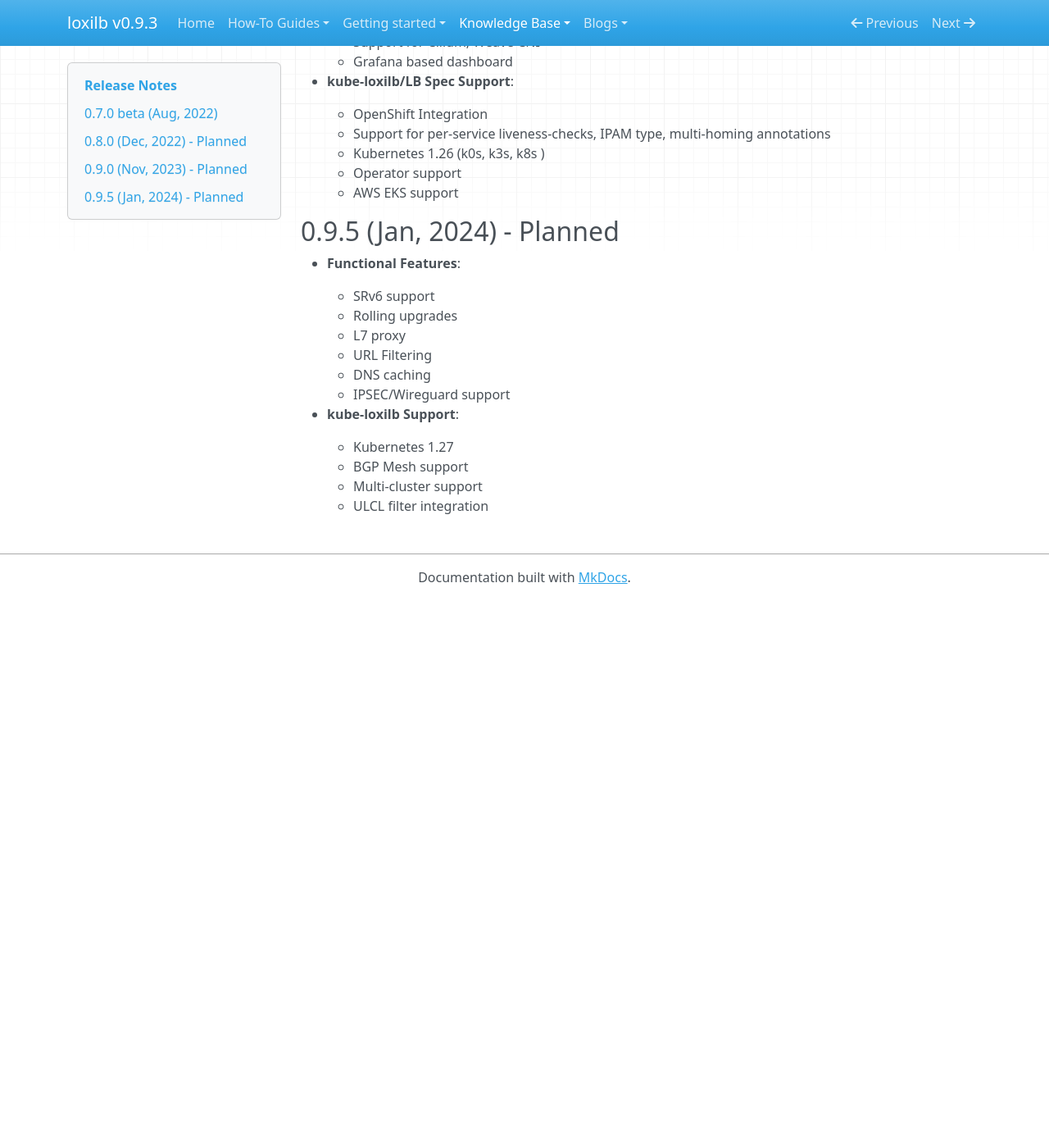
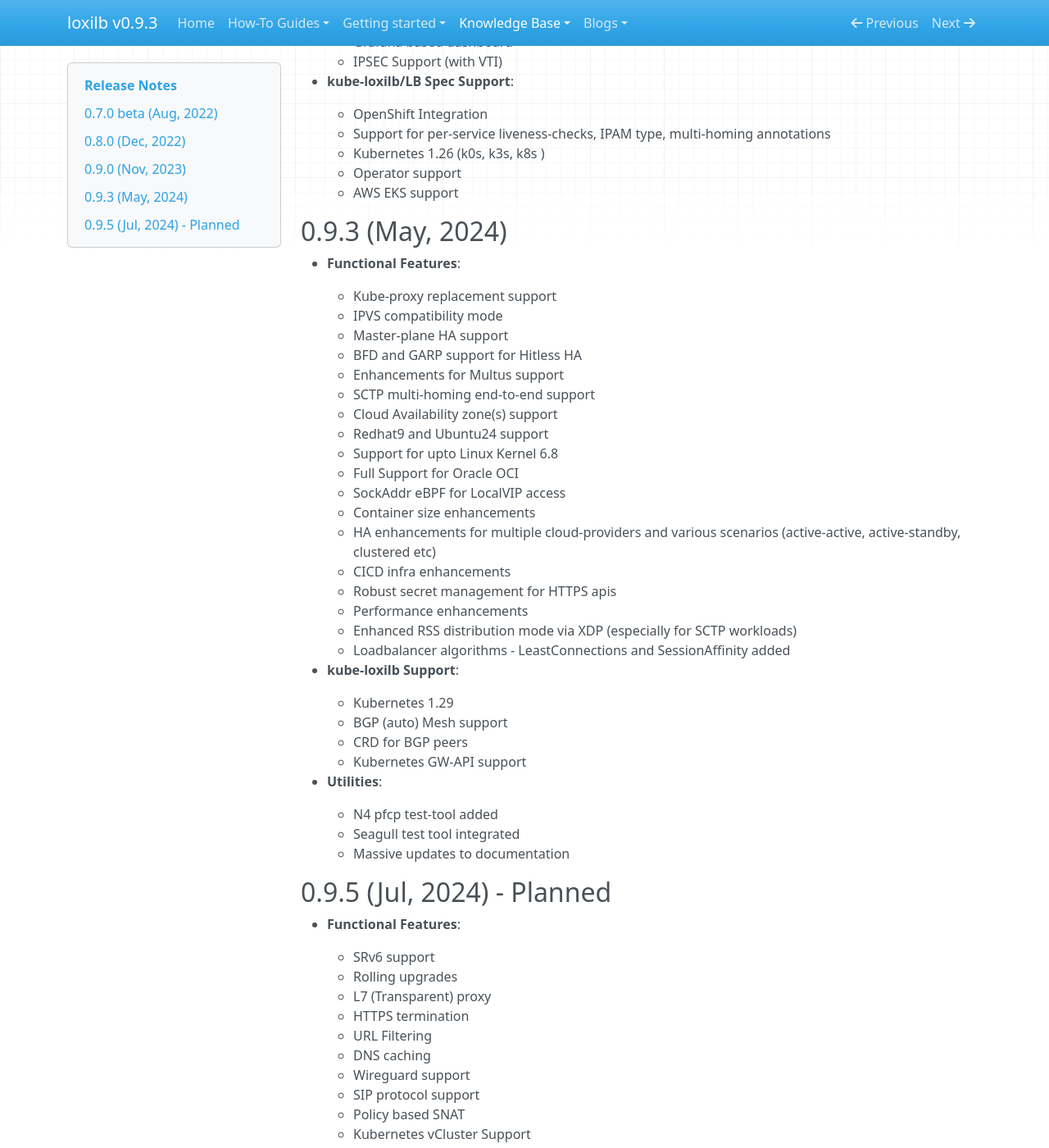
Before and after one commit to loxilb-io/loxilbdocs, an MkDocs documentation site: the page built from docs/roadmap.md, in a window 1280 px wide and 1400 px high, scrolled down 1379 px. Shown: the whole window at 82% size. Built offline with MkDocs 1.6.1, drawn with Linux system fonts in a browser that asks for light colours; nearby versions of some CDN libraries; before the commit the page ends 2111 px from its top, so only the background shows below that; some of the changed text lies outside the part shown.

Commit message:
Update roadmap

```diff
--- a/docs/roadmap.md
+++ b/docs/roadmap.md
@@ -24,7 +24,7 @@
 - **Utilities**:
     - loxicmd support : Configuration utlity with the look and feel of kubectl
 
-## 0.8.0 (Dec, 2022) - Planned
+## 0.8.0 (Dec, 2022)
 
 - **Functional Features**:
     - Enhanced load-balancer support including SCTP statefulness, WRR distribution
@@ -44,18 +44,18 @@
 - **Utilities**:
     - loxicmd support : Data-Store support, more commands
 
-## 0.9.0 (Nov, 2023) - Planned
+## 0.9.0 (Nov, 2023)
 
 - **Functional Features**:
     - Hardened NAT Support - CGNAT'ish
     - L3 DSR mode Support
     - Https end-point liveness probes
     - Maglev clustering
-    - Transition to libbpf v1.0.1
     - SCTP multihoming support
     - Integration with Linux native QoS
     - Support for Cilium, Weave CNI
     - Grafana based dashboard
+    - IPSEC Support (with VTI)
 
 - **kube-loxilb/LB Spec Support**:
     - OpenShift Integration
@@ -64,18 +64,55 @@
     - Operator support
     - AWS EKS support
 
-## 0.9.5 (Jan, 2024) - Planned
+## 0.9.3 (May, 2024)
+
+- **Functional Features**:
+    - Kube-proxy replacement support
+    - IPVS compatibility mode
+    - Master-plane HA support
+    - BFD and GARP support for Hitless HA
+    - Enhancements for Multus support
+    - SCTP multi-homing end-to-end support
+    - Cloud Availability zone(s) support
+    - Redhat9 and Ubuntu24 support
+    - Support for upto Linux Kernel 6.8
+    - Full Support for Oracle OCI
+    - SockAddr eBPF for LocalVIP access
+    - Container size enhancements
+    - HA enhancements for multiple cloud-providers and various scenarios (active-active, active-standby, clustered etc)
+    - CICD infra enhancements
+    - Robust secret management for HTTPS apis
+    - Performance enhancements
+    - Enhanced RSS distribution mode via XDP (especially for SCTP workloads)
+    - Loadbalancer algorithms - LeastConnections and SessionAffinity added
+
+- **kube-loxilb Support**:
+    - Kubernetes 1.29
+    - BGP (auto) Mesh support
+    - CRD for BGP peers
+    - Kubernetes GW-API support
+
+- **Utilities**:
+    - N4 pfcp test-tool added
+    - Seagull test tool integrated
+    - Massive updates to documentation
+
+## 0.9.5 (Jul, 2024) - Planned
 
 - **Functional Features**:
     - SRv6 support
     - Rolling upgrades
-    - L7 proxy
+    - L7 (Transparent) proxy
+    - HTTPS termination
     - URL Filtering
     - DNS caching
-    - IPSEC/Wireguard support
+    - Wireguard support
+    - SIP protocol support
+    - Policy based SNAT
+    - Kubernetes vCluster Support
 
 - **kube-loxilb Support**:
-    - Kubernetes 1.27
-    - BGP Mesh support
+    - Kubernetes 1.30
     - Multi-cluster support
-    - ULCL filter integration
+    - CRD for BGP policies
+    - Kubernetes network policy support
```
